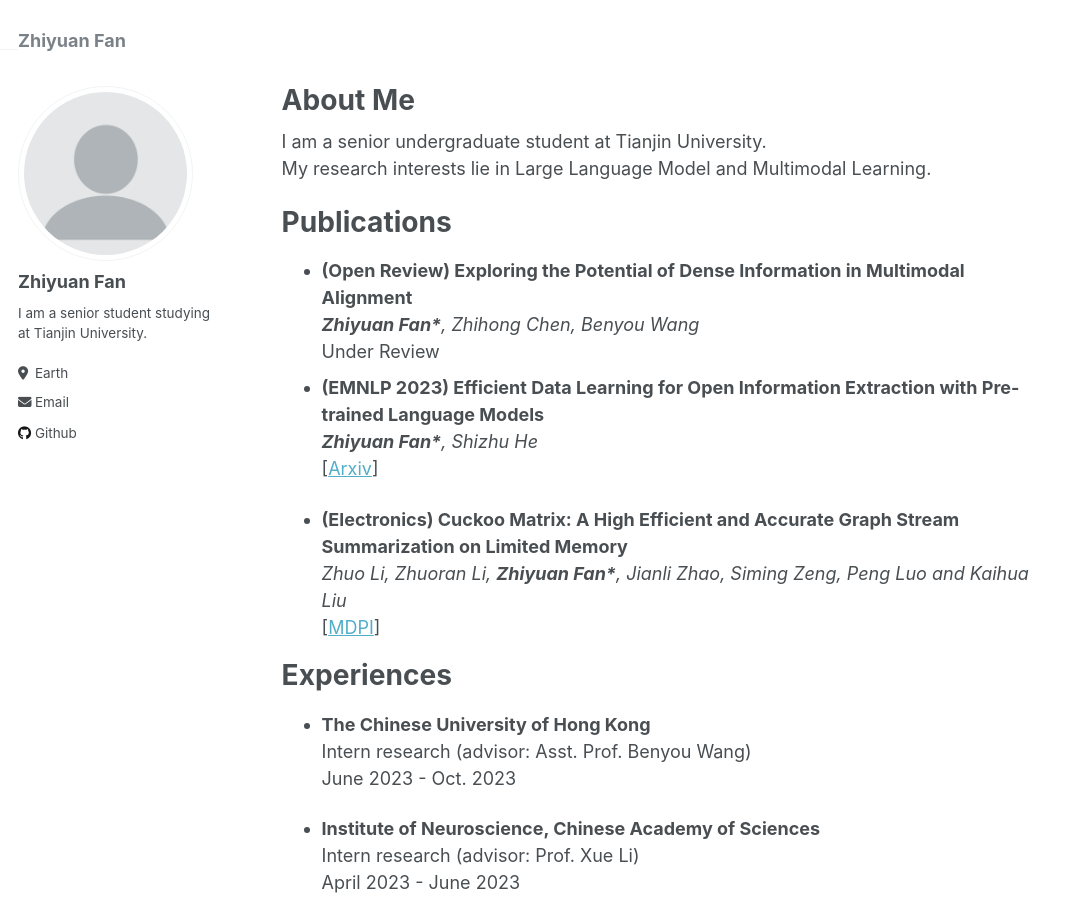
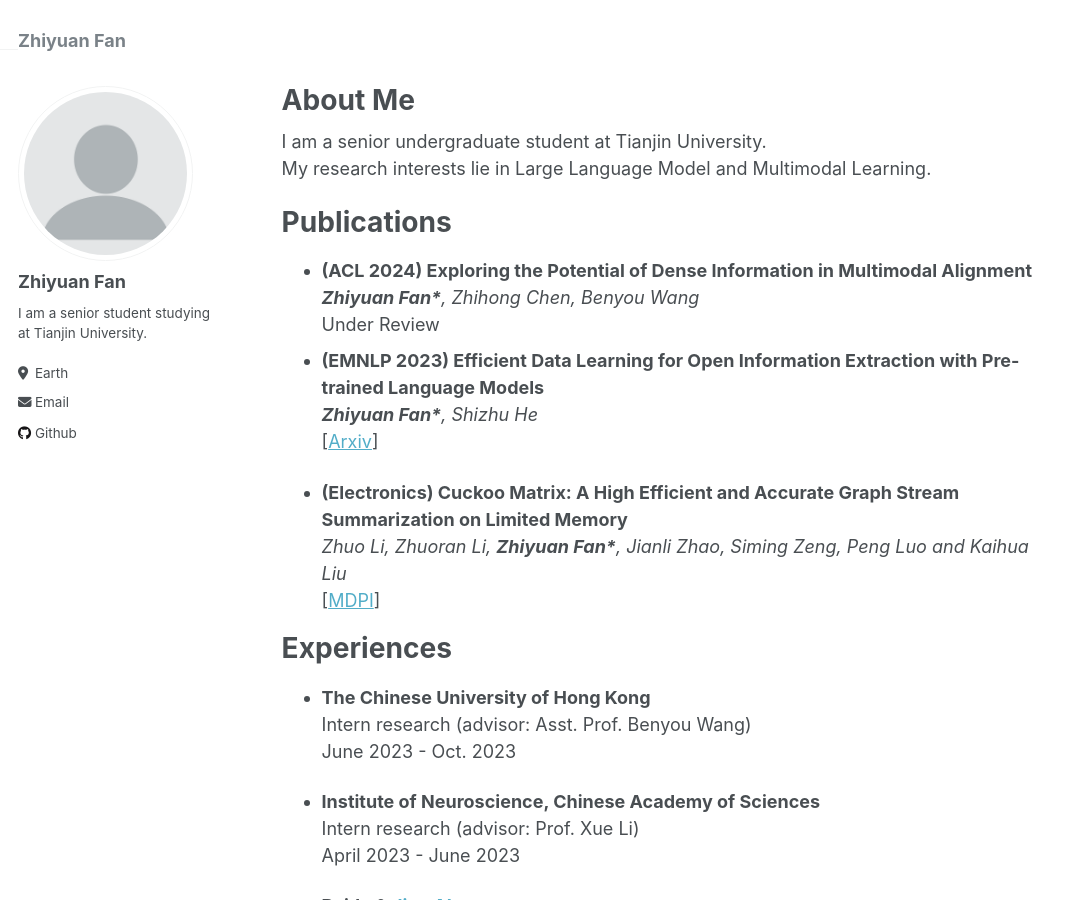
Before and after one commit to Zhiyuan-Fan/Zhiyuan-Fan.github.io, a Jekyll site: the page built from _pages/about.md, in a window 1280 px wide and 900 px high. Shown: the whole window, without its empty margins (0-1077 px from the left). Built offline with Jekyll 4.4.1, drawn with Linux system fonts in a browser that asks for light colours.

Commit message:
update code

```diff
--- a/_pages/about.md
+++ b/_pages/about.md
@@ -15,7 +15,7 @@ My research interests lie in Large Language Model and Multimodal Learning.
 
 Publications
 ======
-- **(Open Review) Exploring the Potential of Dense Information in Multimodal Alignment**
+- **(ACL 2024) Exploring the Potential of Dense Information in Multimodal Alignment**
   <br/>
   _**Zhiyuan Fan\***, Zhihong Chen, Benyou Wang_
   <br/>
```
